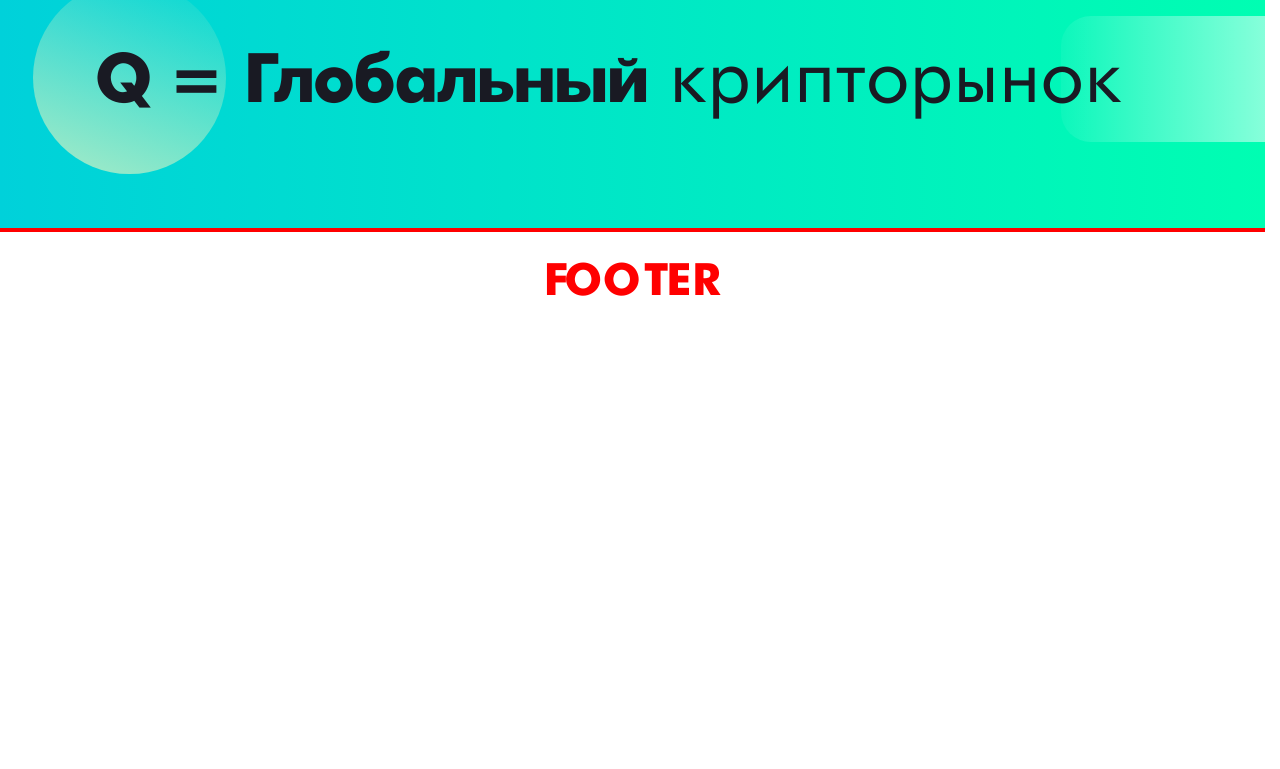
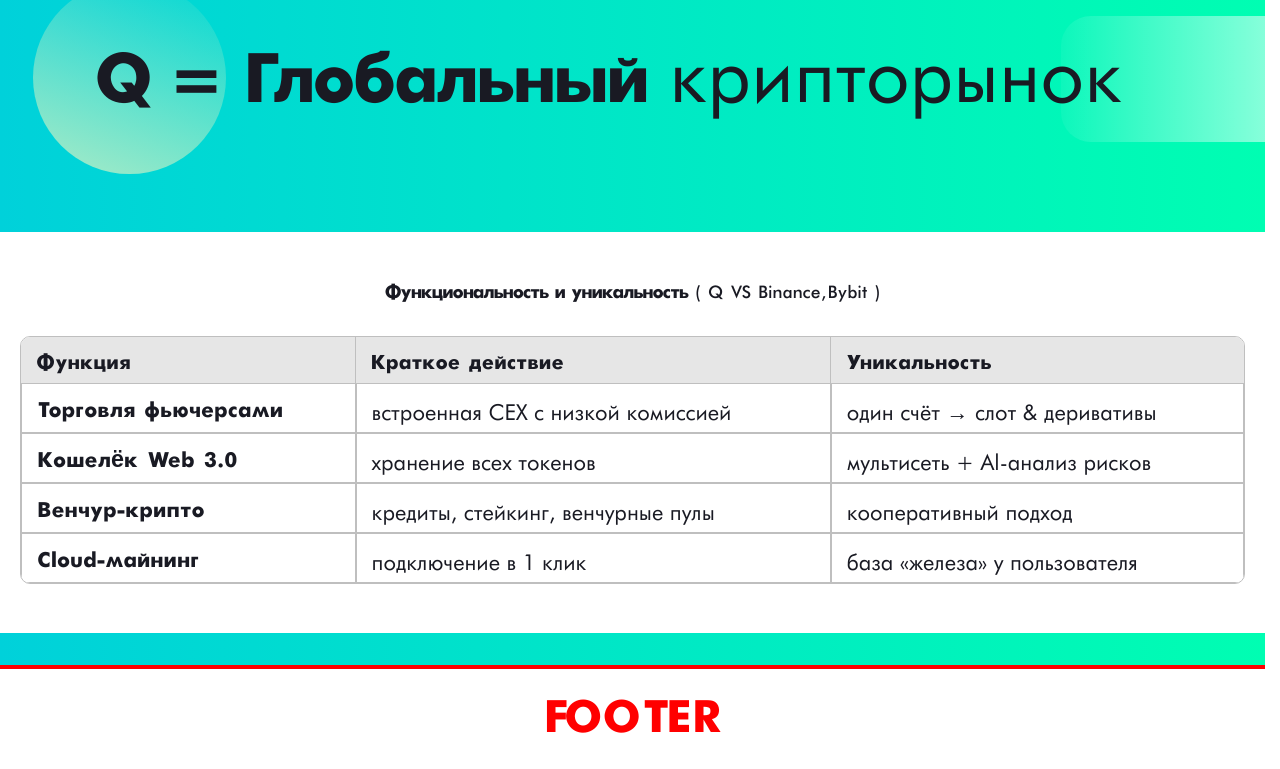
Before and after one commit to Artiom-Work/crypto-futures-platform, a plain HTML site: page index.html in a window 1280 px wide. Shown: the part 830-1599 px from the top of the page. Before the commit the page ends 1162 px from the top, so only its background shows below. Drawn offline with Linux system fonts and the light colour scheme.

Commit message:
added section originality. desktop

```diff
--- a/index.html
+++ b/index.html
@@ -47,17 +47,17 @@
 	<main class="content">
 		<h1 class="visually-hidden">Mini-app Q</h1>
 
-		<section class="about container">
+		<section class="about container section">
 			<h2 class="visually-hidden">О платформе Mini-app Q</h2>
 
-			<div class="about__heading section-heading">
-				<div class="round-icon-wrapper section-heading__image">
+			<div class="about__heading section__heading">
+				<div class="round-icon-wrapper section__heading-image">
 					<svg class="about__title-icon round-icon" width="23" height="28" viewBox="0 0 23 28">
 						<use xlink:href="./images/icons/sprite-icons.svg#document"></use>
 					</svg>
 				</div>
 
-				<h3 class="about__title section-heading__title">
+				<h3 class="about__title section__heading-title">
 					О платформе
 				</h3>
 			</div>
@@ -81,24 +81,25 @@
 			</div>
 		</section>
 
-		<section class="global-statistic container">
-			<svg class="global-statistic__decor-image global-statistic__decor-image--top decor-image hidden-mobile" width="88"
-				height="111" viewBox="0 0 88 111">
+		<section class="global-statistic section">
+
+			<div class="global-statistic__wrapper container">
+				<svg class="global-statistic__decor-image global-statistic__decor-image--top decor-image hidden-mobile"
+					width="88" height="111" viewBox="0 0 88 111">
 					<use xlink:href="./images/icons/sprite-icons.svg#decor-circles"></use>
 				</svg>
 
-
-			<aside class="who-uses">
+				<aside class="who-uses section">
 					<h2 class="visually-hidden">Кто пользуется Mini-app Q</h2>
 
-				<div class="who-uses__heading section-heading">
-					<div class="round-icon-wrapper section-heading__image">
+					<div class="who-uses__heading section__heading">
+						<div class="round-icon-wrapper section__heading-image">
 							<svg class="who-uses__title-icon round-icon" width="26" height="26" viewBox="0 0 26 26">
 								<use xlink:href="./images/icons/sprite-icons.svg#target"></use>
 							</svg>
 						</div>
 
-					<h3 class="who-uses__title section-heading__title">
+						<h3 class="who-uses__title section__heading-title">
 							Целевая аудитория
 						</h3>
 					</div>
@@ -172,14 +173,14 @@
 
 				<h2 class="visually-hidden">О платформе Mini-app Q</h2>
 
-			<div class="global-statistic__heading section-heading">
-				<div class="round-icon-wrapper section-heading__image">
+				<div class="global-statistic__heading section__heading">
+					<div class="round-icon-wrapper section__heading-image">
 						<svg class="global-statistic__title-icon round-icon" width="26" height="26" viewBox="0 0 26 26">
 							<use xlink:href="./images/icons/sprite-icons.svg#square"></use>
 						</svg>
 					</div>
 
-				<h3 class="global-statistic__title section-heading__title">
+					<h3 class="global-statistic__title section__heading-title">
 						Мировой крипторынок<br>
 						Капитализация
 					</h3>
@@ -214,22 +215,69 @@
 
 						<li class="global-statistic__text-item global-statistic__text">
 							<p>
-							Дневной объем <span class="accent-text">транзакций</span> варьируется от $ <span class="accent-text">20 до
+								Дневной объем <span class="accent-text">транзакций</span> варьируется от $ <span class="accent-text">20
+									до
 									35 млрд</span>
 							</p>
 						</li>
 					</ul>
 				</div>
 
-
 				<svg class="global-statistic__decor-image decor-image" width="88" height="111" viewBox="0 0 88 111">
 					<use xlink:href="./images/icons/sprite-icons.svg#decor-circles"></use>
 				</svg>
+
 				<h2 class="global-statistic__page-heading page-heading">
 					<span class="page-heading--accent accent-text">Q = Глобальный</span> крипторынок
 				</h2>
+			</div>
+		</section>
 
+		<section class="originality section">
+			<h2 class="visually-hidden">Функциональность и уникальность Mini-app Q</h2>
+
+			<div class="originality__inner container">
+				<table class="originality__table table">
+					<caption class="originality__title table__title">
+						<span class="accent-text">Функциональность и уникальность</span> ( Q VS Binance, Bybit )
+					</caption>
+					<thead class="table__head">
+						<tr class="table__row table__row--head">
+							<th class="table__head-name">Функция</th>
+							<th class="table__head-name">Краткое действие</th>
+							<th class="table__head-name">Уникальность</th>
+						</tr>
+					</thead>
+					<tbody>
+						<tr class="table__row">
+							<td>Торговля фьючерсами</td>
+							<td>встроенная CEX с низкой комиссией</td>
+							<td>один счёт &rarr; слот &amp; деривативы</td>
+						</tr>
+						<tr class="table__row">
+							<td>Кошелёк Web 3.0</td>
+							<td>хранение всех токенов</td>
+							<td>мультисеть + Al-анализ рисков</td>
+						</tr>
+						<tr class="table__row">
+							<td>Венчур-крипто</td>
+							<td>кредиты, стейкинг, венчурные пулы</td>
+							<td>кооперативный подход</td>
+						</tr>
+						<tr class="table__row">
+							<td>Cloud-майнинг</td>
+							<td>подключение в 1 клик</td>
+							<td>база «железа» у пользователя</td>
+						</tr>
+					</tbody>
+				</table>
+			</div>
+
+
+			<div class="originality__section-decor-background section__decor-background "></div>
 		</section>
+
+
 	</main>
 
 	<footer class="footer container">
--- a/styles/scss/base/_globals.scss
+++ b/styles/scss/base/_globals.scss
@@ -1,4 +1,7 @@
 body {
+  display: flex;
+  width: 100%;
+  flex-direction: column;
   // @include fluid-text(30, 16);
 
   font-family: var(--font-family-base);
@@ -7,7 +10,9 @@ body {
   color: var(--color-dark);
   background-color: var(--color-light);
 }
-
+.content {
+  flex-grow: 1;
+}
 a,
 button,
 input,
@@ -43,22 +48,13 @@ a {
 // .h4 {
 //   @include fluid-text(20, 18);
 // }
-.section-heading {
-  display: flex;
-  align-items: center;
-  &__image {
-    margin-right: 22px;
-  }
-  &__title {
-    @include fluid-text(27, 20);
-    font-weight: 700;
-  }
-}
+
 .accent-text {
   font-family: var(--font-family-base);
   font-weight: 700;
   letter-spacing: -0.06em;
 }
+
 .page-heading {
   @include fluid-text(115, 22);
 
--- a/styles/scss/blocks/_footer.scss
+++ b/styles/scss/blocks/_footer.scss
@@ -1,2 +1,14 @@
 .footer {
+  position: relative;
+  outline: 4px solid red;
+  min-height: 100px;
+
+  &::after {
+    @include abs-center;
+
+    content: "FOOTER";
+    font-size: 50px;
+    font-weight: 700;
+    color: red;
+  }
 }
--- a/styles/scss/blocks/_global-statistic.scss
+++ b/styles/scss/blocks/_global-statistic.scss
@@ -1,16 +1,20 @@
 .global-statistic {
+  background: var(--color-grad-1);
+
+  &__wrapper {
     position: relative;
-  background: var(--color-grad-1);
     padding-block: 30px 147px;
     padding-inline: clamp(20px, 2.56vw, 60px) 0;
 
     @include tablet-media {
       padding-block: 30px 90px;
     }
+
     @include mobile-media {
       padding-block: 30px 60px;
       padding-inline: 20px;
     }
+
     &::before {
       @include square(clamp(96px, 15.1vw, 290px));
 
@@ -25,10 +29,12 @@
       @media (max-width: 1500px) {
         left: 17vw;
       }
+
       @include mobile-media {
         top: 50%;
         left: 50%;
         translate: -50% -50%;
+      }
     }
   }
 
@@ -60,8 +66,11 @@
   &__body {
     position: relative;
     padding-inline: clamp(5px, 0.88vw, 14px);
+    margin-block: 0 clamp(50px, 10.26vw, 194px);
+
+    @include tablet-media {
       margin-block: 0 clamp(50px, 5.26vw, 194px);
-
+    }
     @include mobile-media {
       margin-block: 0 30px;
     }
--- /dev/null
+++ b/styles/scss/blocks/_originality.scss
@@ -0,0 +1,16 @@
+.originality {
+  &__inner {
+    padding-block: clamp(25px, 3.8vw, 75px) clamp(25px, 3.8vw, 82px);
+  }
+  &__table {
+    max-width: 1455px;
+    width: 100%;
+    margin-inline: auto;
+  }
+}
+.originality__title {
+}
+
+.originality__section-decor-background {
+  height: clamp(25px, 2.81vw, 54px);
+}
--- a/styles/scss/blocks/_section.scss
+++ b/styles/scss/blocks/_section.scss
@@ -1,28 +1,19 @@
 .section {
-  // padding-block: var(--container-padding-y);
+  &__heading {
+    display: flex;
+    align-items: center;
 
-  // &--hidden-x {
-  //   overflow-x: hidden;
-  // }
-  // &__header {
-  //   display: flex;
-  //   align-items: center;
-  //   column-gap: 40px;
+    &-image {
+      margin-right: 22px;
+    }
 
-  //   @include mobile-media {
-  //     flex-direction: column;
-  //     row-gap: 30px;
-  //     text-align: center;
-  //   }
+    &-title {
+      @include fluid-text(27, 20);
+      font-weight: 700;
+    }
+  }
 
-  //   &:not(:last-child) {
-  //     margin-bottom: 80px;
-  //     @include mobile-media {
-  //       margin-bottom: 40px;
-  //     }
-  //   }
-  // }
-  // &__description {
-  //   max-width: 588px;
-  // }
+  &__decor-background {
+    background: var(--color-grad-1);
+  }
 }
--- /dev/null
+++ b/styles/scss/blocks/_table.scss
@@ -0,0 +1,62 @@
+.table {
+  @include fluid-text(33, 20);
+
+  border-collapse: separate;
+  border-spacing: 0;
+  border: 1px solid var(--color-gray-dark);
+  border-radius: var(--border-radius-table);
+  // letter-spacing: -0.03em;
+
+  overflow: hidden;
+  th,
+  td {
+    padding: 13px 7px 5.2px 15px;
+    text-align: start;
+    font-family: var(--font-family-base-accent-light);
+    font-weight: 500;
+  }
+  th {
+    background-color: var(--color-gray-medium);
+    font-weight: 700;
+
+    &:not(:last-child) {
+      border-right: 1px solid var(--color-gray-dark);
+    }
+    &:first-child {
+      border-top-left-radius: calc(var(--border-radius-table) - 1px);
+    }
+    &:last-child {
+      border-top-right-radius: calc(var(--border-radius-table) - 1px);
+    }
+  }
+  td {
+    border: 1px solid var(--color-gray-dark);
+  }
+}
+.table__title {
+  @include fluid-text(30, 20);
+
+  margin-block: 0 clamp(15px, 2.3vw, 50px);
+  font-weight: 500;
+  text-align: center;
+}
+.table__head {
+  border-radius: 15px 15px 0 0;
+
+  &-name {
+    font-family: var(--font-family-base) !important;
+    // font-weight: 700 !important;
+  }
+}
+.table__row {
+  & td:first-child {
+    font-family: var(--font-family-base);
+    @include fluid-text(35, 22);
+    // letter-spacing: -0.05em;
+    font-weight: 700;
+  }
+}
+.table__row--head {
+  border: 1px solid var(--color-gray-dark);
+  border-radius: 15px 15px 0 0;
+}
--- a/styles/scss/style.scss
+++ b/styles/scss/style.scss
@@ -9,6 +9,7 @@
 //blocks
 @import "./blocks/_logo.scss";
 @import "./blocks/_header.scss";
+@import "./blocks/_section.scss";
 @import "./blocks/_about.scss";
 //aside
 @import "./blocks/_metrics-list.scss";
@@ -16,45 +17,11 @@
 @import "./blocks/_who-uses.scss";
 //end-aside
 @import "./blocks/_global-statistic.scss";
-@import "./blocks/_button.scss";
-@import "./blocks/_grid.scss";
-@import "./blocks/_cross-button.scss";
-@import "./blocks/_section.scss";
-@import "./blocks/_soc1als.scss";
+@import "./blocks/_originality.scss";
+@import "./blocks/_table.scss";
+// @import "./blocks/_button.scss";
+// @import "./blocks/_grid.scss";
+// @import "./blocks/_cross-button.scss";
+// @import "./blocks/_soc1als.scss";
 @import "./blocks/_footer.scss";
 //==========
-// Временно
-body {
-  display: flex;
-  width: 100%;
-  flex-direction: column;
-}
-.content {
-  // position: relative;
-  flex-grow: 1;
-  // border-right: 1px solid violet;
-  // border-left: 1px solid violet;
-
-  &::after {
-    // @include abs-center;
-
-    // content: "CONTENT";
-    // font-size: 50px;
-    // font-weight: 700;
-    // color: violet;
-  }
-}
-.footer {
-  position: relative;
-  outline: 4px solid red;
-  min-height: 100px;
-
-  &::after {
-    @include abs-center;
-
-    content: "FOOTER";
-    font-size: 50px;
-    font-weight: 700;
-    color: red;
-  }
-}
```
Also changed, not shown: styles/scss/base/_variables.scss (+6 -8 lines), styles/css/dist/style.min.css, styles/css/style.css, 2 other files. Lines whose indentation alone changed are shown as unchanged.
